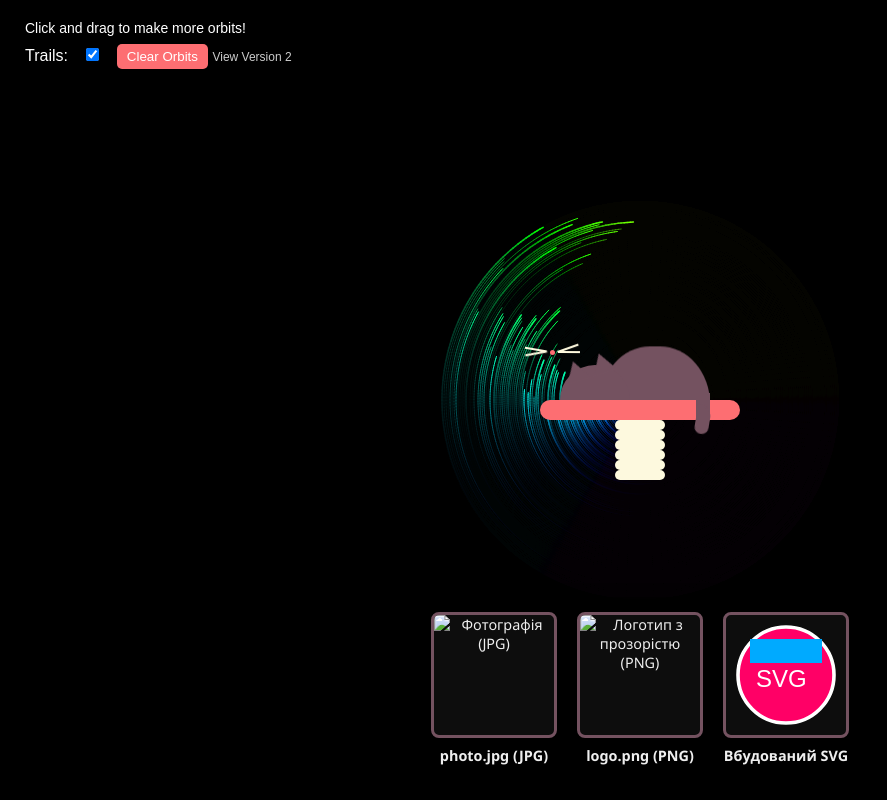
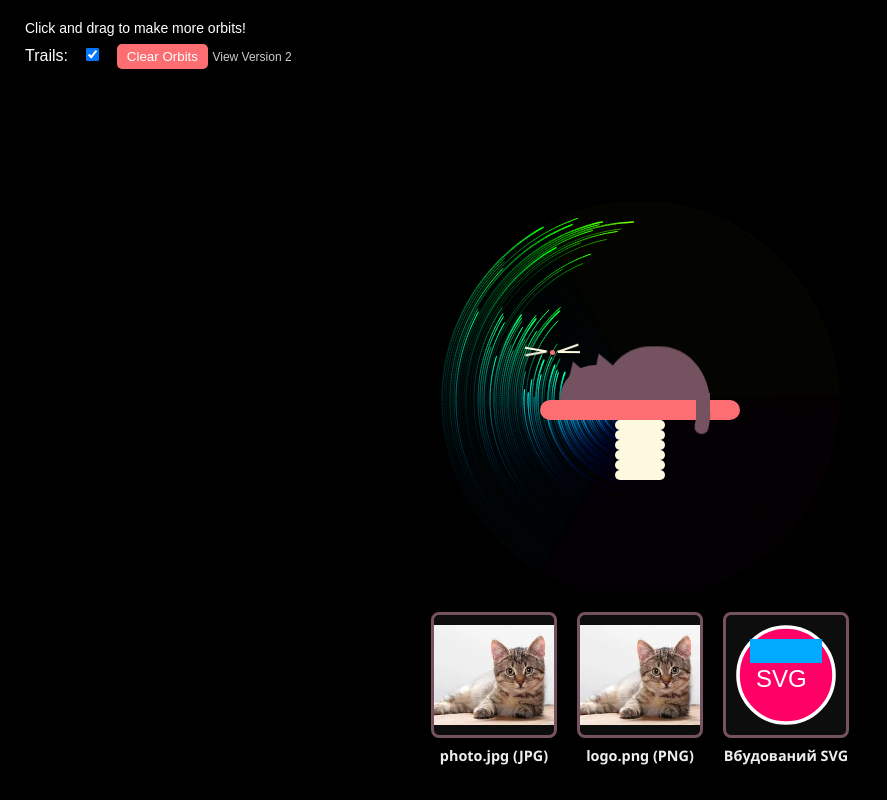
Before and after one commit to fqgx2hvdm4-cyber/1, a plain HTML site: page index.html in a window 1280 px wide. Shown: the whole page, without its empty margins (0-887 px from the left). Drawn offline with Linux system fonts and the light colour scheme.

Commit message:
Update index.html

```diff
--- a/index.html
+++ b/index.html
@@ -298,11 +298,11 @@
 
 <div class="image-gallery">
   <div class="image-item">
-    <img src="photo.jpg" alt="Фотографія (JPG)" title="Приклад фотографії у форматі JPG">
+    <img src="cat.jpg" alt="Фотографія (JPG)" title="Приклад фотографії у форматі JPG">
     <p>photo.jpg (JPG)</p>
   </div>
   <div class="image-item">
-    <img src="logo.png" alt="Логотип з прозорістю (PNG)" title="Приклад логотипу у форматі PNG з прозорістю">
+    <img src="cat.png" alt="Логотип з прозорістю (PNG)" title="Приклад логотипу у форматі PNG з прозорістю">
     <p>logo.png (PNG)</p>
   </div>
   <div class="image-item">
```
